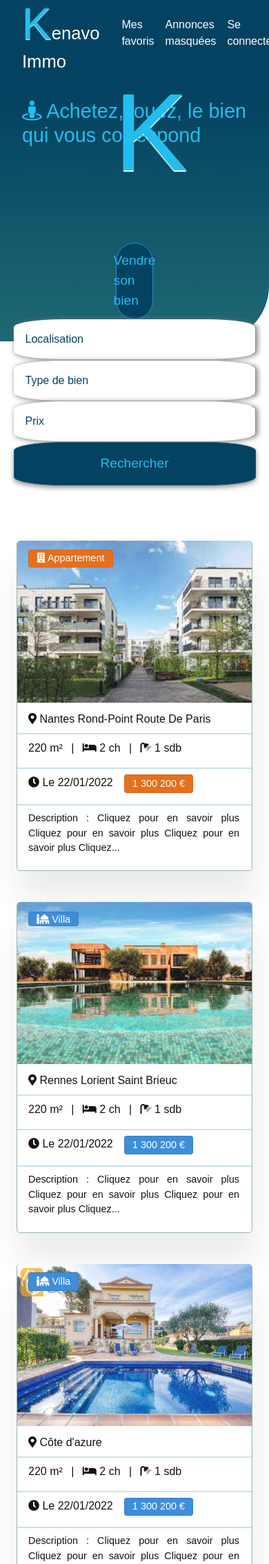
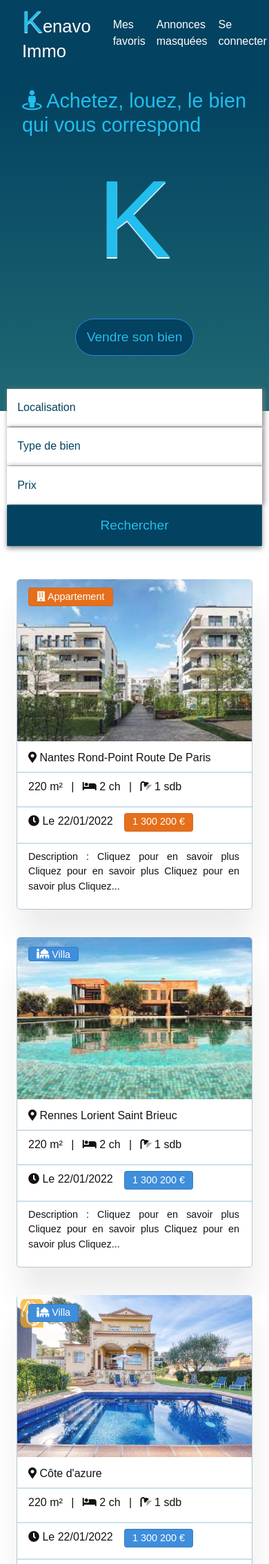
Before and after one commit to TheronBenjamin/AgenceImmo, a Symfony app: template templates/index/index.html.twig in a window 390 px wide; the page is wider, and only the part inside the window is pictured. Shown: the top 2268 px of that part at 69% size. Run offline with Twig, Linux system fonts and the light colour scheme; the template is opened without the code that fills it, so the values that code supplies are empty; style sheets or scripts are compiled from the project's sources; some libraries are stand-ins or nearby versions; some web fonts are replaced.

Commit message:
responsive

```diff
--- a/assets/scss/app.scss
+++ b/assets/scss/app.scss
@@ -43,9 +43,9 @@ $black: #000000;
 html body{
     font-family: 'Murecho', sans-serif;
     h1{
-        margin-top: -1.5rem;
+        margin-top: -1rem;
         span{
-            font-size: 4rem;
+            font-size: 2.8rem;
             color: $light-blue;
             text-shadow: 0px 1px 1px $white;
         }
@@ -61,16 +61,16 @@ html body{
 
     .search-and-sell{
         margin-top: -2rem;
-        margin-bottom: 5rem;
+        margin-bottom: 3rem;
         input{
-            padding: 1rem;
+            padding: .9rem;
             min-width: 280px;
             max-width: 14vw;
             border: 1px solid $white;
             border-right: 1px solid $light-grey;
             outline-color: $clear-blue;
             box-shadow: 3px 1px 10px 1px $light-grey;
-            border-radius: 20%;
+            border-radius: 1px;
             &::placeholder{
                 color: $sea-blue;
             }
@@ -82,7 +82,7 @@ html body{
             }
         }
         button{
-            padding: 1rem;
+            padding: .9rem;
             margin-top: -.5px;
             min-width: 14vw;
             font-size: 1.2rem;
@@ -90,7 +90,7 @@ html body{
             background-color: $sea-blue;
             outline-color: $clear-blue;
             border: 1px solid $mid-blue;
-            border-radius: 20%;
+            border-radius: 1px;
             box-shadow: inset 0 0 0 0 $light-blue, 0px 3px 8px $light-grey;
             transition: box-shadow ease-in .3s, color ease-in .3s;
             &:hover {
@@ -104,12 +104,9 @@ html body{
 
 
     .link{
-        display: flex;
-        width: 14vw;
-        margin-top: 1rem;
         margin-bottom: 2rem;
         justify-content: center;
-        padding: 0.7rem 0rem 0.7rem 0rem;
+        padding: 0.7rem 1rem 0.7rem 1rem;
         background-color: $sea-blue;
         color: $light-blue;
         border: 1px solid $clear-blue;
@@ -214,20 +211,18 @@ html body{
 }
 
 .header-card{
-    min-height: 320px;
+    min-height: 450px;
     max-height: 100vh;
     background: linear-gradient(to bottom, $sea-blue 5%, $sea-green 100%);
     margin: 0;
     padding: 0;
-    border-bottom-right-radius: 80px;
     border-top: $sea-blue;
     .h2-title{
+        max-width: 350px;
         font-size: 1.8rem;
         color: $light-blue;
-        position: absolute;
     }
-    p{
-        position: relative;
+    a{
         margin-bottom: 1rem;
         color: $white;
         transition: color .3s;
@@ -236,16 +231,17 @@ html body{
         &:hover{
             color: $light-blue;
         }
-        &:first-child{
-            margin-top: 8rem;
-        }
     }
     .logo{
         font-size: 10rem;
+        text-align: center;
         color: $light-blue;
-        margin-left: 3rem;
-        margin-top: -3rem;
         text-shadow: 0px 2px 1px $white;
+    }
+    .client-header{
+        .logo, .flag{
+        margin-top: -4.5rem;
+        }
     }
 }
 
@@ -257,7 +253,6 @@ html body{
 .footer{
     background-color: $sea-blue;
     color: $white;
-    margin-top: 3rem;
     padding: 4rem 4rem 1rem 4rem;
     border-top-left-radius: 80px;
     h1{
@@ -410,9 +405,9 @@ html body{
         position: relative;
         margin-bottom: 2.5rem;
         box-shadow: 4px 40px 40px $mid-grey;
-        border-left: 1px solid $opaque-green;
-        border-right: 1px solid $opaque-green;
-        border-bottom: 1px solid $opaque-green;
+        border-left: 1px solid $opaque-blue;
+        border-right: 1px solid $opaque-blue;
+        border-bottom: 1px solid $opaque-blue;
         background-color: $white;
         opacity: 0.93;
         border-radius: 5px;
@@ -534,10 +529,19 @@ html body{
     }
 }
 
+
+
+
 @media screen and (max-width: 800px) {
     html body {
         .villa-group {
             margin: 0rem;
+        }
+        .h2-title{
+            padding-bottom: 4rem;
+        }
+        .padding-link{
+            padding-bottom: 3rem;
         }
     }
 }
@@ -570,21 +574,22 @@ display: flex;
     html body {
         .villa-group {
             margin: 0rem;
+            grid-gap: 0px;
         }
         .search-and-sell {
             margin-left: -1rem;
             flex-direction: column;
             input {
-                min-width: 90vw;
+                border-right: none;
+                min-width: 95vw;
                 margin-bottom: .1rem;
                 box-shadow: 2px 1px 7px 1px $light-grey;
                 &:nth-child(3) {
-                    min-width: 90vw;
+                    min-width: 95vw;
                 }
             }
-
             button {
-                width: 90vw;
+                width: 95vw;
                 box-shadow: inset 0vw 0 0 0 $sea-blue, 0px 3px 7px $light-grey;
                 &:hover {
                     box-shadow: inset 90vw 0 0 0 $clear-blue, 0px 3px 7px $light-grey;
```
